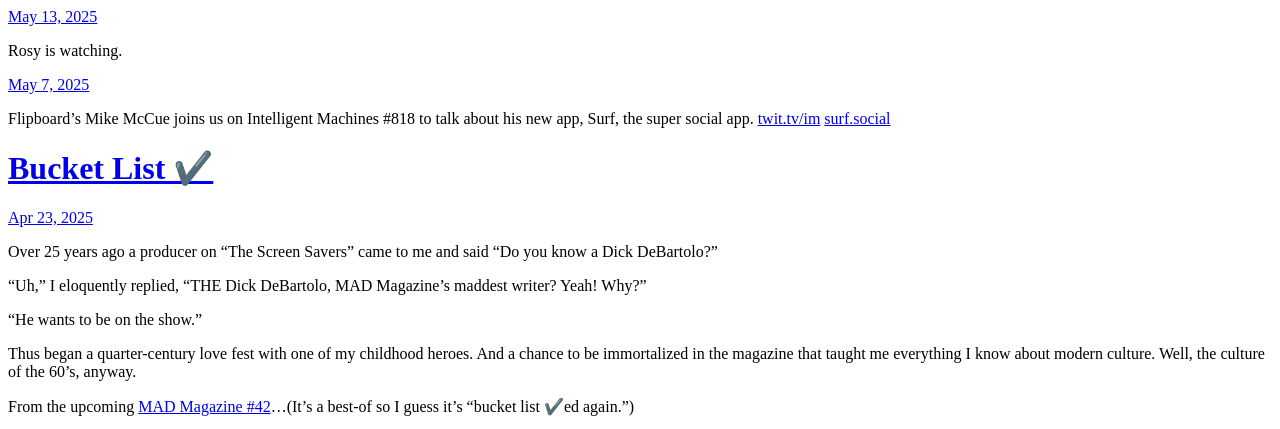
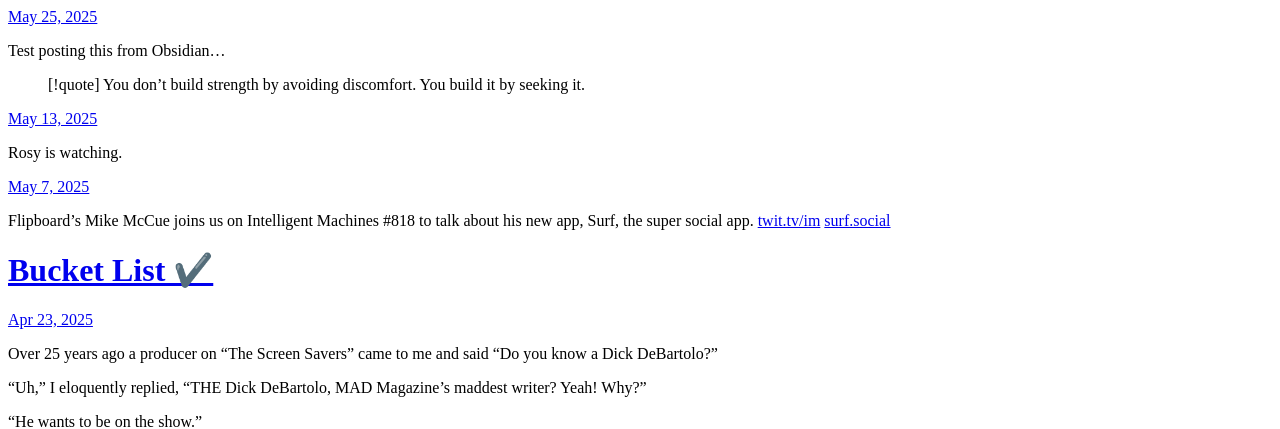
Before and after one commit to leolaporte/microblog, a plain HTML site: page index.html in a window 1280 px wide. Shown: the top 429 px of the page. Drawn offline with Linux system fonts and the light colour scheme.

Commit message:
Archiving from Micro.blog.

```diff
--- a/index.html
+++ b/index.html
@@ -21,6 +21,20 @@
 <div class="h-feed">
 
 
+
+	  <div class="h-entry">
+
+
+		<a href="https://leo.fm/2025/05/25/test-posting-this-from-obsidian/" class="u-url"><time class="dt-published" datetime="2025-05-25 12:08:23 -0700">May 25, 2025</time></a>
+
+		<div class="e-content">
+			 <p>Test posting this from Obsidian&hellip;</p>
+<blockquote>
+<p>[!quote] You don’t build strength by avoiding discomfort. You build it by seeking it.</p>
+</blockquote>
+
+		</div>
+	  </div>
 
 	  <div class="h-entry">
 
```
